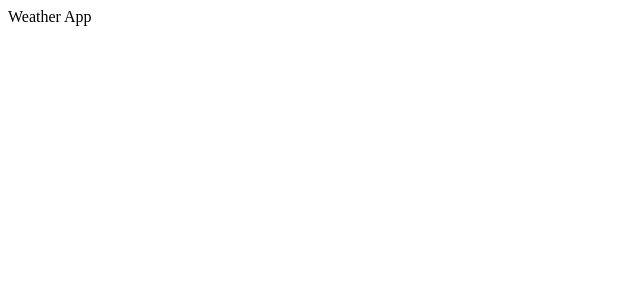
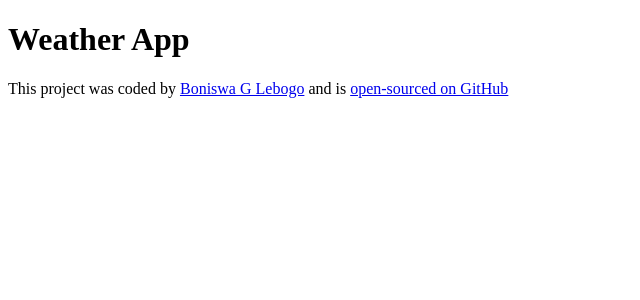
Before and after one commit to Boniswah/My-Weather-React, a React (Create React App) app: page / in a window 1280 px wide. Shown: the top 300 px of the page, without its empty margins (0-640 px from the left). Built offline with nearby package versions, Linux system fonts and the light colour scheme; the HTML template or start-up script is replaced by a standard one.

Commit message:
Update App.js
added github and linkedin links

```diff
--- a/src/App.js
+++ b/src/App.js
@@ -4,7 +4,17 @@
  export default function App() {
   return (
     <div className="App">
-      Weather App
+      <h1>Weather App</h1>
+      <footer>
+        This project was coded by{" "}
+        <a href="https://www.linkedin.com/in/boniswa-lebogo-58061346" target="_blank">
+          Boniswa G Lebogo
+        </a>{" "}
+        and is{" "}
+        <a href="https://github.com/Boniswah/My-Weather-React" target="_blank">
+          open-sourced on GitHub
+        </a>
+      </footer>
     </div>
   );
 }
```
